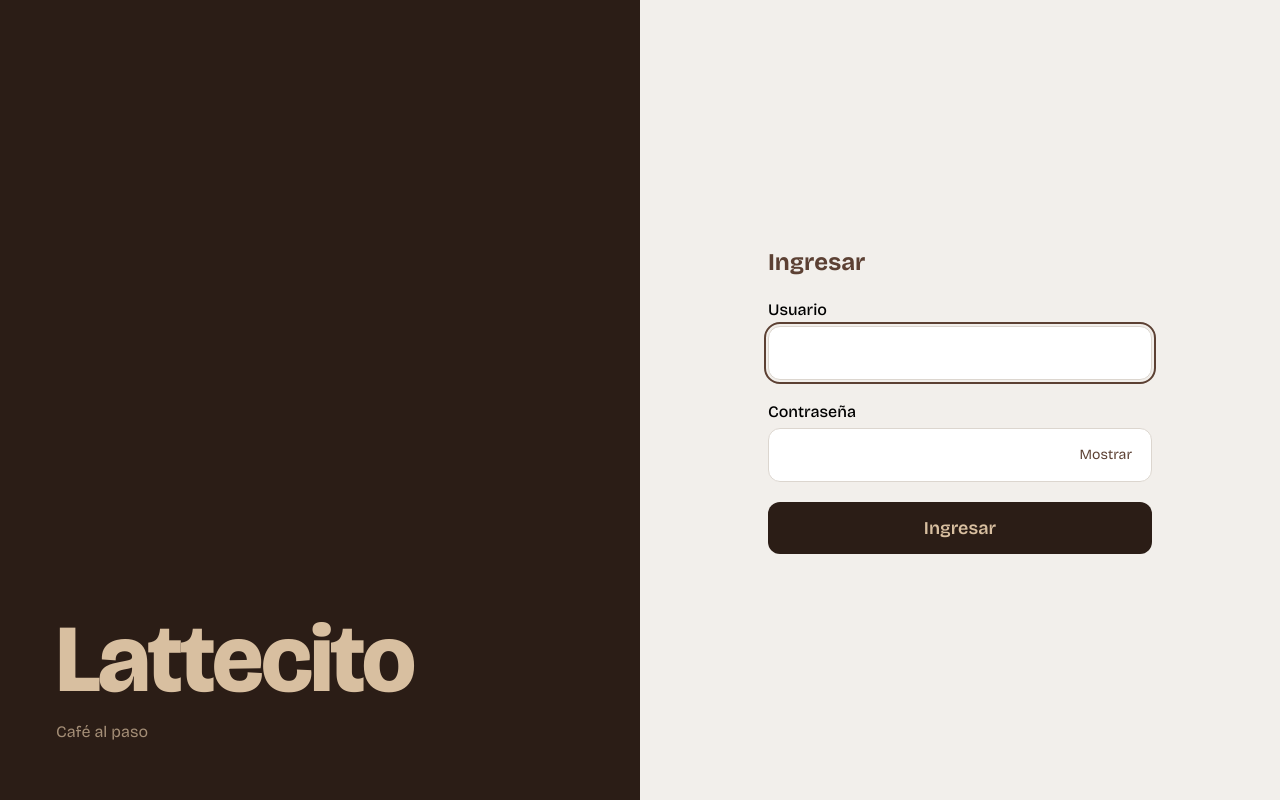
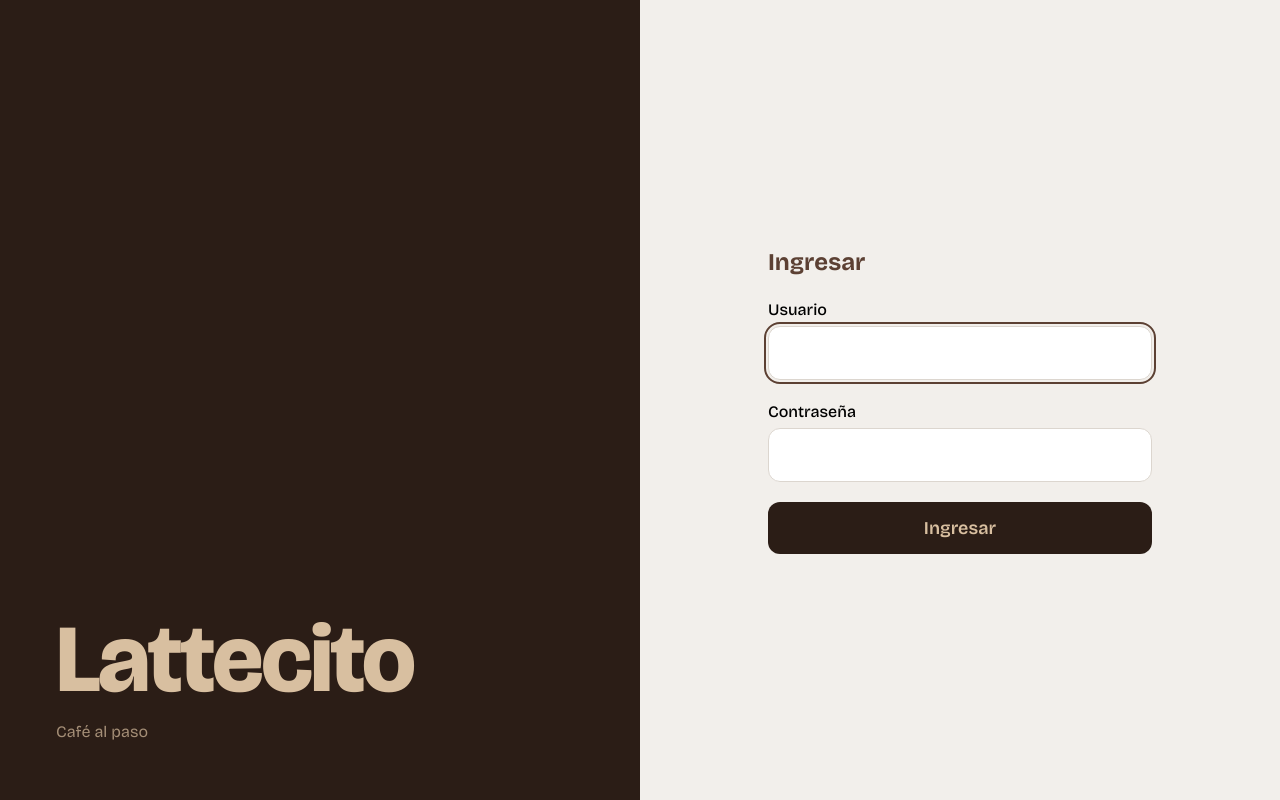
Before and after one commit to matiiiazc/LatecitoFront, a React (Vite) app: page / in a window 1280 px wide. Built offline with nearby package versions, Linux system fonts and the light colour scheme; no server answers.

Commit message:
Frontend Lattecito: la contrasena del login no se puede mostrar

```diff
--- a/src/pages/Login.jsx
+++ b/src/pages/Login.jsx
@@ -10,7 +10,6 @@ export default function Login() {
 
   const [usuario, setUsuario] = useState('')
   const [password, setPassword] = useState('')
-  const [verPassword, setVerPassword] = useState(false)
   const [error, setError] = useState('')
   const [enviando, setEnviando] = useState(false)
 
@@ -64,24 +63,15 @@ export default function Login() {
             <label htmlFor="password" className="mb-1 block font-medium">
               Contraseña
             </label>
-            <div className="relative">
             <input
               id="password"
-                type={verPassword ? 'text' : 'password'}
+              type="password"
               autoComplete="current-password"
               required
               value={password}
               onChange={(e) => setPassword(e.target.value)}
-                className={`${CAMPO} pr-24`}
+              className={CAMPO}
             />
-              <button
-                type="button"
-                onClick={() => setVerPassword(!verPassword)}
-                className="absolute inset-y-0 right-2 my-2 rounded-lg px-3 text-sm text-mocha hover:bg-latte/40 focus-visible:outline-2 focus-visible:outline-mocha"
-              >
-                {verPassword ? 'Ocultar' : 'Mostrar'}
-              </button>
-            </div>
           </div>
 
           {error && (
```
Lines whose indentation alone changed are shown as unchanged.
